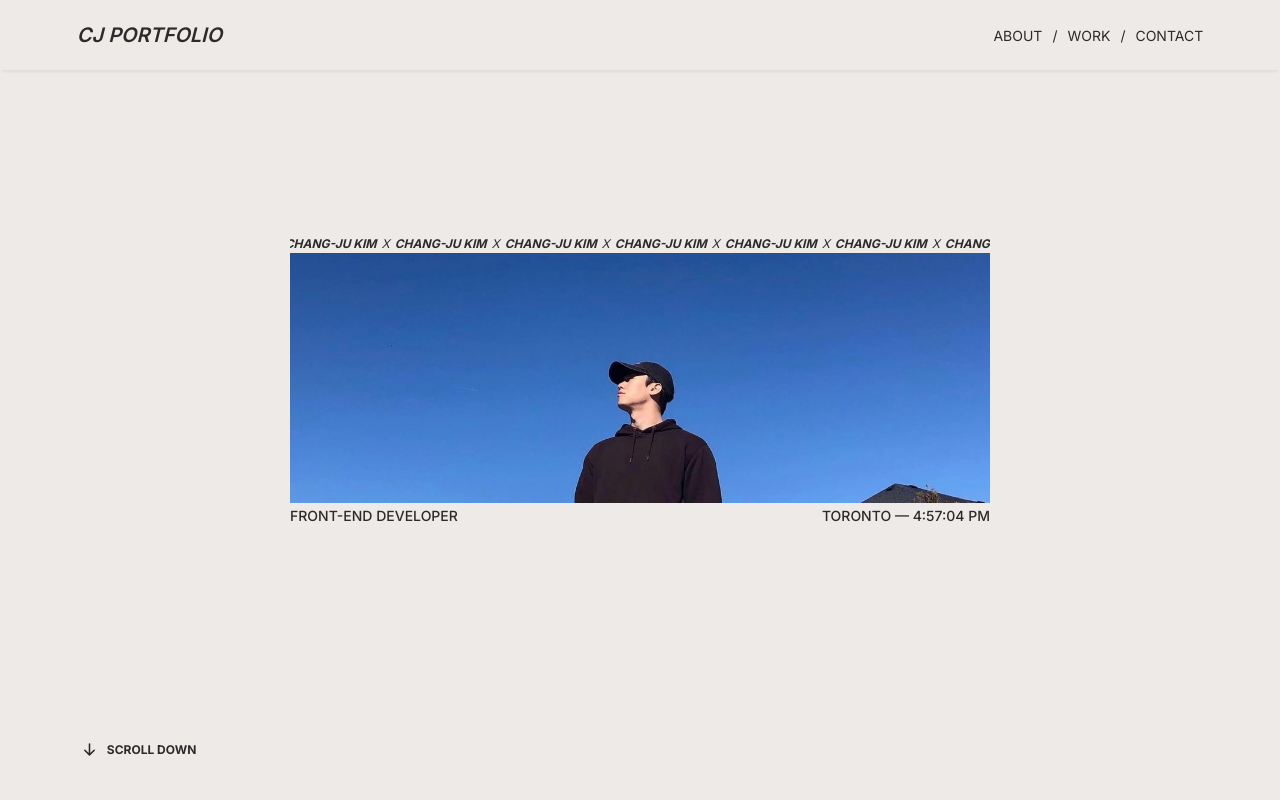
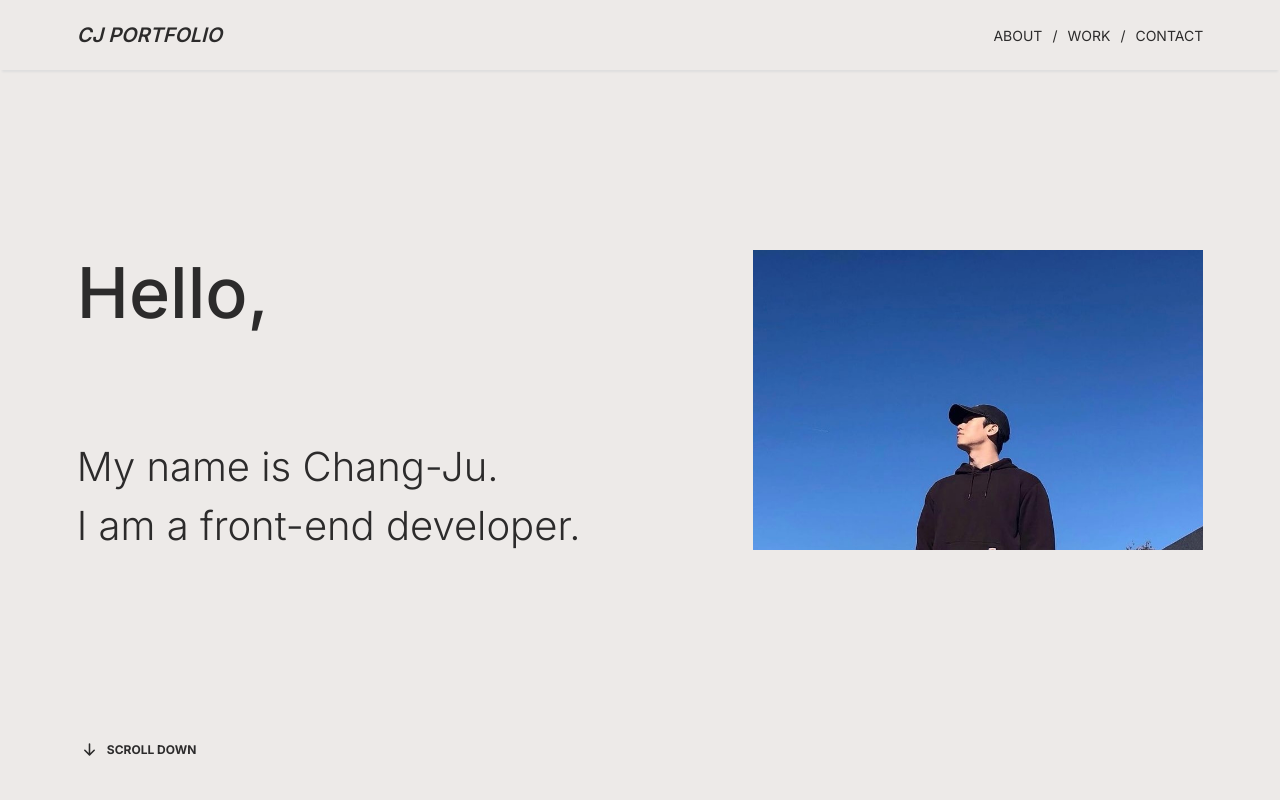
Before and after one commit to cjoak1028/portfolio-v1, a React (Create React App) app: page / in a window 1280 px wide. Shown: the top 800 px of the page. Built offline with nearby package versions, Linux system fonts and the light colour scheme.

Commit message:
Applied new design to hero section

```diff
--- a/src/components/Header/HamburgerMenu.js
+++ b/src/components/Header/HamburgerMenu.js
@@ -96,7 +96,7 @@ const HamburgerMenu = ({ open, getOpenMenu }) => {
                 onClick={handleMenuClick}
                 className={"link"}
               >
-                Projects
+                Work
               </Link>
             </motion.li>
             <motion.li variants={navItem}>
--- a/src/components/Hero/Hero.js
+++ b/src/components/Hero/Hero.js
@@ -74,52 +74,21 @@ const Hero = () => {
       className={styles.hero}
     >
       <div className={styles["hero-container"]}>
-        <motion.div variants={opacity}>
-          <div className={styles["scroll-container"]}>
-            <div className={styles["inf-scroll"]}>
-              <span className={styles.name}>CHANG-JU KIM</span>
-              <span className={styles.divider}>X</span>
-              <span className={styles.name}>CHANG-JU KIM</span>
-              <span className={styles.divider}>X</span>
-              <span className={styles.name}>CHANG-JU KIM </span>
-              <span className={styles.divider}>X</span>
-              <span className={styles.name}>CHANG-JU KIM</span>
-              <span className={styles.divider}>X</span>
-              <span className={styles.name}>CHANG-JU KIM </span>
-              <span className={styles.divider}>X</span>
-              <span className={styles.name}>CHANG-JU KIM</span>
-              <span className={styles.divider}>X</span>
-              <span className={styles.name}>CHANG-JU KIM </span>
-              <span className={styles.divider}>X</span>
-              <span className={styles.name}>CHANG-JU KIM</span>
-              <span className={styles.divider}>X</span>
-              <span className={styles.name}>CHANG-JU KIM</span>
-              <span className={styles.divider}>X</span>
-              <span className={styles.name}>CHANG-JU KIM </span>
-              <span className={styles.divider}>X</span>
-              <span className={styles.name}>CHANG-JU KIM</span>
-              <span className={styles.divider}>X</span>
-              <span className={styles.name}>CHANG-JU KIM </span>
-              <span className={styles.divider}>X</span>
-              <span className={styles.name}>CHANG-JU KIM</span>
-              <span className={styles.divider}>X</span>
-              <span className={styles.name}>CHANG-JU KIM </span>
-              <span className={styles.divider}>X</span>
-            </div>
-          </div>
-          <div className={styles["hero-image"]}></div>
-        </motion.div>
-        <div className={styles["hero-text"]}>
-          <div className={styles.about}>
-            <div className={styles["flex-container"]}>
-              <motion.p className={styles.position} variants={fromBottom}>
-                Front-End Developer
-              </motion.p>
-              <motion.p className={styles.location} variants={fromBottom}>
-                TORONTO &#8212;{" "}
-                <span className={styles.time}>{date.toLocaleTimeString()}</span>
-              </motion.p>
-            </div>
+        <div className={styles.image}>
+          <motion.p variants={opacity} className={styles.greeting}>
+            Hello,
+          </motion.p>
+          <motion.div variants={opacity}>
+            <div className={styles["hero-image"]}></div>
+          </motion.div>
+        </div>
+        <div className={styles.intro}>
+          <motion.p variants={opacity} className={styles.greeting}>
+            Hello,
+          </motion.p>
+          <div>
+            <motion.p variants={opacity}>My name is Chang-Ju.</motion.p>
+            <motion.p variants={opacity}>I am a front-end developer.</motion.p>
           </div>
         </div>
       </div>
--- a/src/components/Hero/Hero.module.css
+++ b/src/components/Hero/Hero.module.css
@@ -1,12 +1,12 @@
 .hero {
-    height: 100vh;
-    padding: clamp(6.3rem, 10vw, 10rem) 0;
-    text-transform: uppercase;
+    /* height: 100vh; */
+    min-height: 100vh;
+    padding: 7rem 0;
+    /* text-transform: uppercase; */
     display: flex;
     flex-direction: column;
     align-items: center;
     justify-content: center;
-    /* max-width: 150rem; */
     margin: auto;
     margin-bottom: clamp(5rem, 8vw, 10rem);
     position: relative;
@@ -62,21 +62,25 @@ p {
 }
 
 .hero-image {
-    height: clamp(15rem, 25vw, 25rem);
+    height: 15rem;
     width: 100%;
     background-image: url('../../assets/img/hero-img.jpg');
     background-position: 50% 80%;
     background-repeat: no-repeat;
     background-size: cover;
-    margin-bottom: .4rem;
+    margin: 2rem 0;
 }
 
 .hero-container {
     display: flex;
     flex-direction: column;
+    /* justify-content: space-between;
+    flex: 1; */
+    /* max-height: 45rem; */
     width: 100%;
     overflow: hidden;
-    max-width: 70rem;
+    max-width: 120rem;
+    margin: 5rem 0;
 }
 
 .scroll-container {
@@ -116,10 +120,33 @@ p {
     font-size: clamp(1rem, 1.1vw, 1.2rem);
     font-weight: var(--fw-bold);
     margin-left: 0.5rem;
+    text-transform: uppercase;
 }
 
 .arrow-icon {
     font-size: clamp(2rem, 2.3vw, 2.5rem);
+}
+
+.greeting {
+    font-weight: var(--fw-medium);
+    font-size: clamp(4rem, 7vw, 7rem);
+}
+
+.intro .greeting {
+    display: none;
+    font-size: clamp(4rem, 7vw, 7rem);
+}
+
+.intro p {
+    /* font-size: 2rem; */
+    font-size: clamp(2rem, 3.4vw, 4rem);
+    font-weight: var(--fw-light);
+    /* color: rgb(108, 108, 108); */
+    /* text-align: right; */
+}
+
+.intro p:not(:last-child) {
+    margin-bottom: 1rem;
 }
 
 @media only screen and (min-width: 28em) {
@@ -129,10 +156,45 @@ p {
     }
 }
 
+@media only screen and (min-width: 36em) {
+    .hero-container {
+        flex-direction: row-reverse;
+        justify-content: space-between;
+    }
+
+    .intro {
+        margin-right: 2rem;
+    }
+
+    .intro .greeting {
+        display: block;
+        font-weight: var(--fw-medium);
+    }
+
+    .image {
+        width: 40%;
+    }
+
+    .image .greeting {
+        display: none;
+    }
+
+    .hero-image {
+        margin: 0;
+        height: 30rem;
+    }
+
+    .intro {
+        display: flex;
+        flex-direction: column;
+        justify-content: space-between;
+    }
+}
+
 @media only screen and (min-width: 61.25em) {
     .hero {
-        flex-direction: row-reverse;
-        align-items: center;
+        /* flex-direction: row-reverse;
+        align-items: center; */
         /* width: 80%; */
     }
 
@@ -148,13 +210,3 @@ p {
         display: none;
     }
 }
-
-@keyframes scrollToLeft {
-    from {
-        transform: translateX(0%);
-    }
-
-    to {
-        transform: translateX(-50%);
-    }
-}
--- a/src/components/Layout/Section.js
+++ b/src/components/Layout/Section.js
@@ -1,10 +1,19 @@
 import React from "react";
 import styles from "./Section.module.css";
 import Marquee from "react-fast-marquee";
+import { motion } from "framer-motion";
 
 const Section = (props) => {
   return (
     <div className={styles.section}>
+      <motion.div
+        initial={{ opacity: 0 }}
+        whileInView={{
+          opacity: 1,
+          transition: { duration: 0.6, delay: 0.2 },
+        }}
+        viewport={{ once: true }}
+      >
         <Marquee
           gradient={false}
           speed={50}
@@ -18,6 +27,7 @@ const Section = (props) => {
           <h3>{props.title}</h3>
           <h3>{props.title}</h3>
         </Marquee>
+      </motion.div>
       <div className={styles["section__content"]}>{props.children}</div>
     </div>
   );
--- a/src/components/Layout/Section.module.css
+++ b/src/components/Layout/Section.module.css
@@ -11,9 +11,10 @@
 
 .marquee__title h3 {
     font-size: clamp(4rem, 15vw, 20rem);
-    font-weight: var(--fw-medium);
+    font-weight: var(--fw-regular);
     margin-right: clamp(4rem, 8vw, 10rem);
-    /* text-transform: lowercase; */
+
+    text-transform: capitalize;
 }
 
 .line {
--- a/src/components/Projects/Projects.module.css
+++ b/src/components/Projects/Projects.module.css
@@ -22,6 +22,7 @@
     font-style: italic;
     font-weight: var(--fw-medium);
     text-transform: uppercase;
+    padding-bottom: 0.5rem;
 }
 
 .flex-container {
@@ -90,7 +91,6 @@
     list-style: none;
     display: flex;
     width: 100%;
-    /* justify-content: left; */
     flex-flow: wrap;
 }
 
@@ -141,7 +141,7 @@
         height: 100%;
         border: 1px solid rgb(255, 255, 255);
         box-shadow: 4px 4px 4px 0px rgba(0, 0, 0, 0.5);
-        margin-right: 2rem;
+        margin-right: clamp(2rem, 3vw, 4rem);
     }
 
     .project__text {
```
Lines whose indentation alone changed are shown as unchanged.
